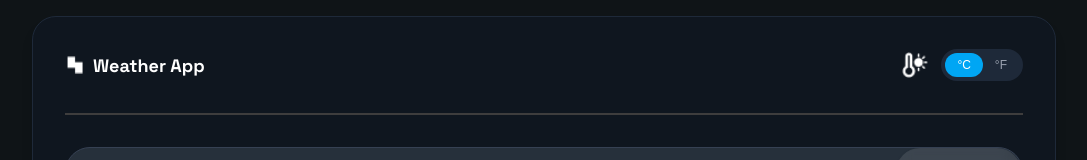
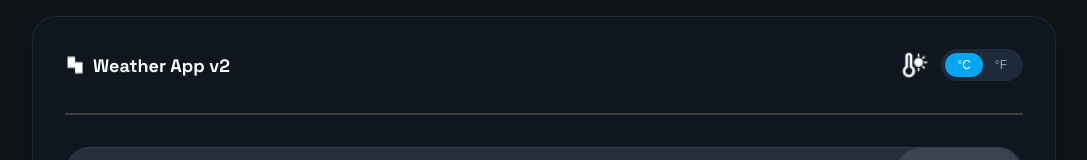
Before and after one commit to aliazzeh/Weather-app, a Next.js app: page / in a window 1280 px wide. Shown: the top 160 px of the page, without its empty margins (96-1183 px from the left). Built offline with nearby package versions, Linux system fonts and the light colour scheme.

Commit message:
chore: test vercel deployment update

```diff
--- a/app/page.tsx
+++ b/app/page.tsx
@@ -150,7 +150,7 @@ export default function Home() {
               className="w-5 h-5"
             />
             <span className="header-title">
-              Weather App
+              Weather App v2
             </span>
 
           </div>
```
